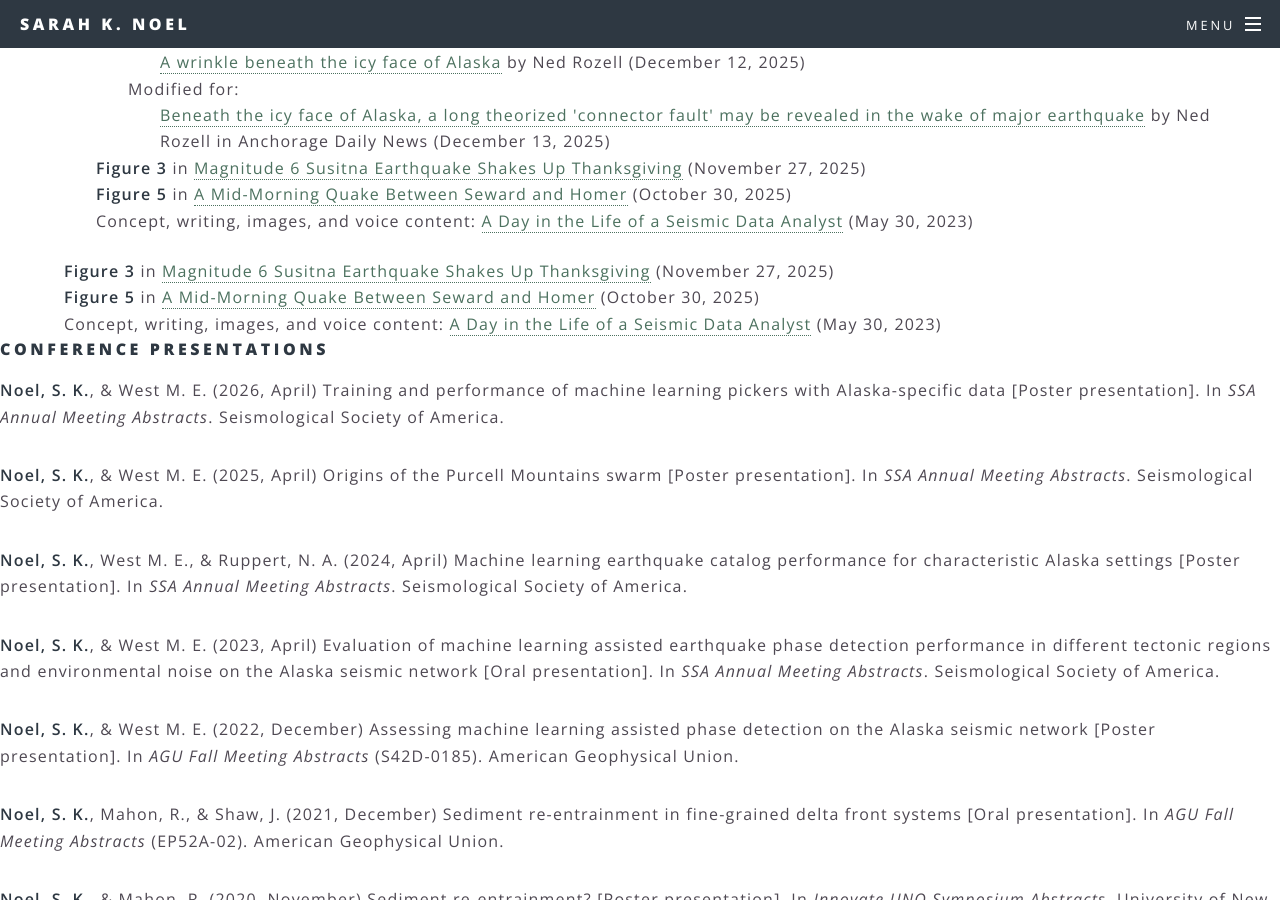
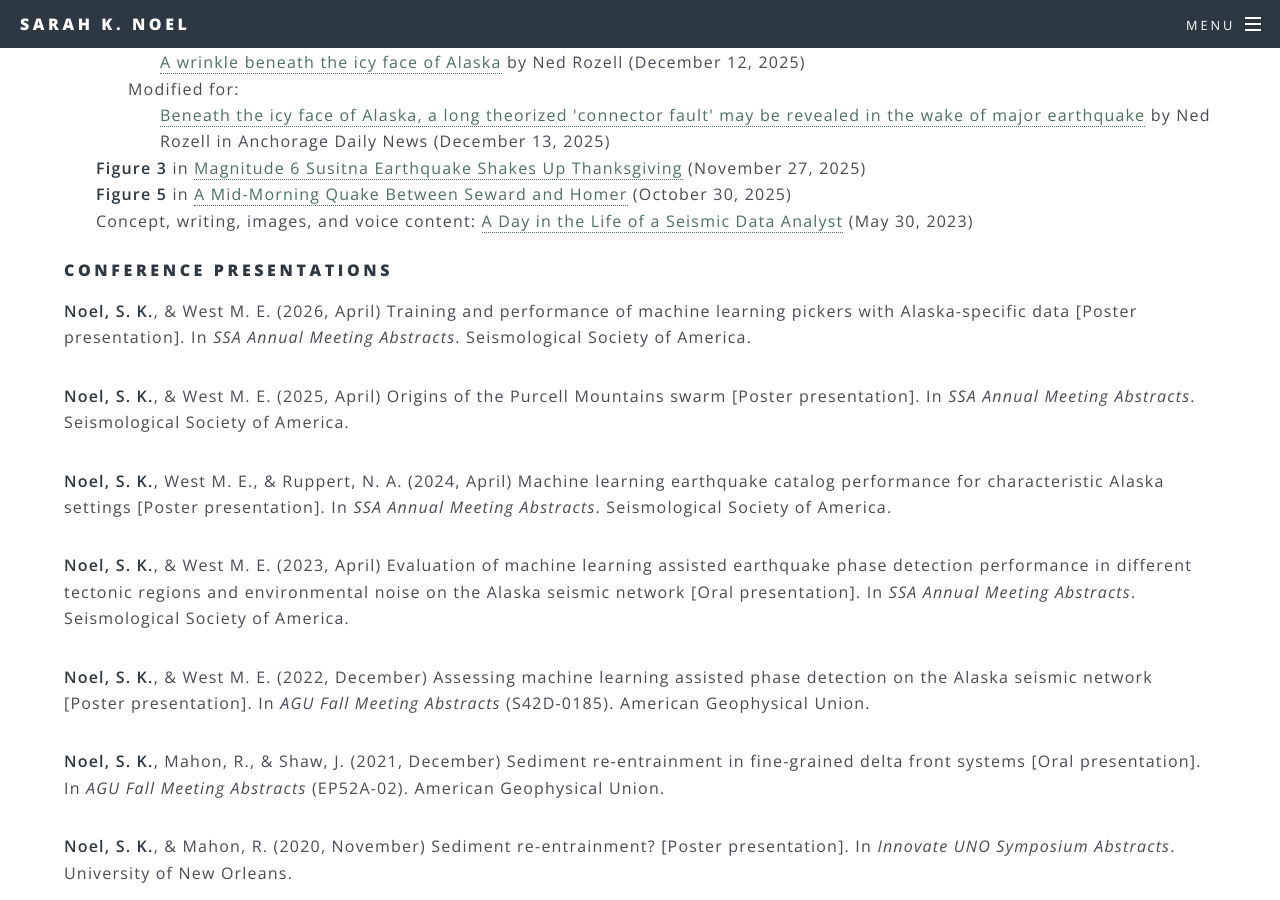
Before and after one commit to aknoel/academic, a Jekyll site: the page built from cv.html, in a window 1280 px wide and 900 px high, scrolled down 1834 px. Built offline with Jekyll 4.4.1, drawn with Linux system fonts in a browser that asks for light colours.

Commit message:
cv updates

```diff
--- a/cv.html
+++ b/cv.html
@@ -89,19 +89,6 @@ subtitle:
 	</div>
 </div>
 
-
-	<strong>Figure 3</strong> in
-	<a href="https://earthquake.alaska.edu/magnitude-6-susitna-earthquake-shakes-thanksgiving" target="_blank" rel="noopener">
-		Magnitude 6 Susitna Earthquake Shakes Up Thanksgiving</a> (November 27, 2025)<br />
-	<strong>Figure 5</strong> in
-	<a href="https://earthquake.alaska.edu/mid-morning-quake-between-seward-and-homer" target="_blank" rel="noopener">
-		A Mid-Morning Quake Between Seward and Homer</a> (October 30, 2025)<br />
-
-	Concept, writing, images, and voice content:
-	<a href="https://earthquake.alaska.edu/day-life-seismic-data-analyst" target="_blank" rel="noopener">
-		A Day in the Life of a Seismic Data Analyst</a> (May 30, 2023)
-</div>
-
 <h4>Conference Presentations</h4>
 
 <!-- University of Alaska Fairbanks presentations -->
```
